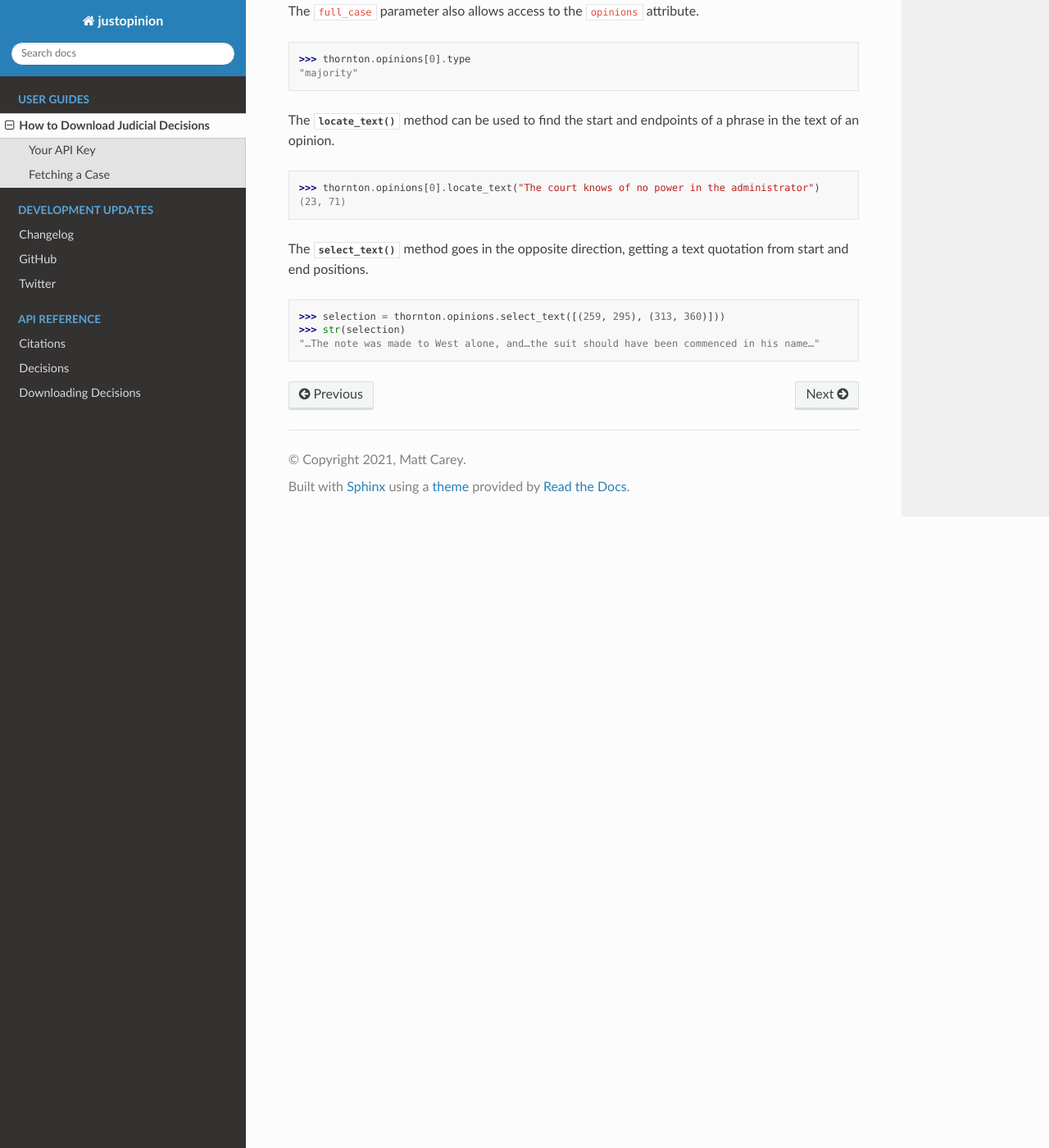
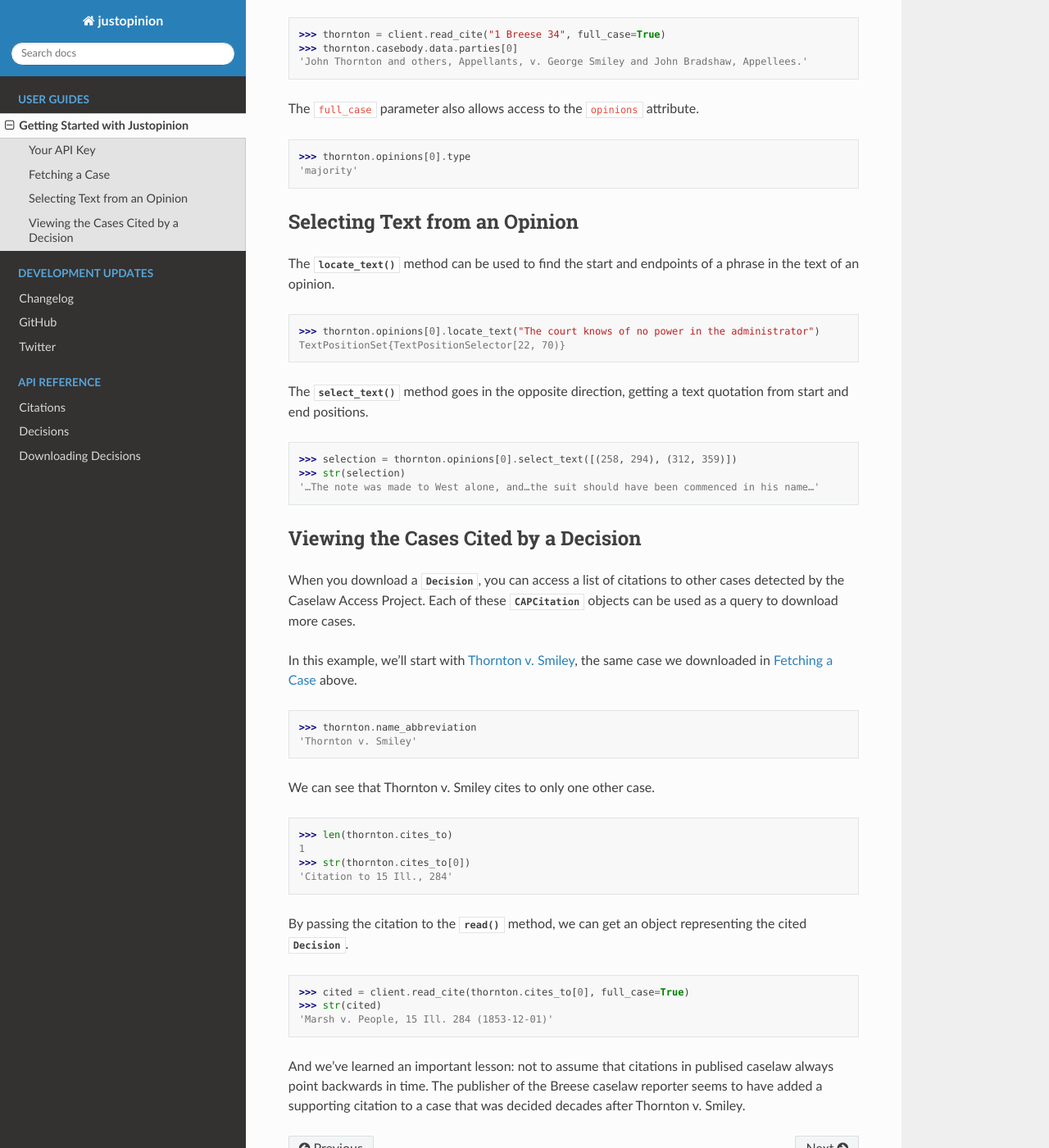
Before and after one commit to mscarey/justopinion, a Sphinx documentation site: the page built from docs/guides/getting_started.rst, in a window 1280 px wide and 1400 px high, scrolled down 1861 px. Shown: the whole window at 82% size. Built offline with Sphinx 7.4.7 and the Read the Docs theme 2.0.0, drawn with Linux system fonts in a browser that asks for light colours; some of the changed text lies outside the part shown.

Commit message:
test doctests in Getting Started guide

```diff
--- a/docs/guides/downloading.rst
+++ b/docs/guides/getting_started.rst
@@ -1,6 +1,6 @@
 ..  _downloading:
 
-How to Download Judicial Decisions
+Getting Started with Justopinion
 =======================================
 
 Justopinion works by downloading data about judicial opinions from
@@ -12,18 +12,18 @@ key <https://case.law/docs/site_features/registration>`__.  Then, you can use
 justopinion to create a :class:`~justopinion.download.CAPClient` object
 that will hold your API key and automate some of the steps of downloading.
 
-Your API key should remain secret like a password. It's important not to include
-your API key in the Python code you write, because you might accidentally post
-it somewhere on the web where other people can see it, like on GitHub.
-
 Your API Key
 ~~~~~~~~~~~~
 
+Your API key should remain secret like a password. It's best not to include
+your API key in any Python code you write, because you might accidentally upload
+it to a public repository where other people can see it, such as a GitHub repository.
+
 A safer way to handle your API key is to use `python-dotenv <https://pypi.org/project/python-dotenv/>`__.
 To use python-dotenv, add a file in the root directory of your project called `.env`.
-Also add `.env` to your `.gitignore` file. The
-`.env` file should contain a line that looks like `CAP_API_KEY=your-api-key-here`.
-Then within your Python code, you can import a variable called `CAP_API_KEY`
+Also add ``.env`` to your ``.gitignore`` file. The
+``.env`` file should contain a line that looks like ``CAP_API_KEY=your-api-key-here``.
+Then within your Python code, you can import a variable called ``CAP_API_KEY``
 that will hold your API key.
 
     >>> import os
@@ -32,37 +32,45 @@ that will hold your API key.
     True
     >>> CAP_API_KEY = os.getenv('CAP_API_KEY')
 
-Next, use the `CAP_API_KEY` variable to create a :class:`~justopinion.download.CAPClient`.
+Next, use the ``CAP_API_KEY`` variable to create a :class:`~justopinion.download.CAPClient`.
 
     >>> from justopinion.download import CAPClient
     >>> client = CAPClient(CAP_API_KEY)
 
+..  _Fetching A Case:
+
 Fetching a Case
 ~~~~~~~~~~~~~~~~
 
-Let’s download Oracle America v. Google, 750 F.3d 1339 (2014), a case that
+Let’s download `Oracle America v. Google, 750 F.3d 1339 (2014) <https://cite.case.law/f3d/750/1339/>`_, a case that
 appears in the :ref:`AuthoritySpoke tutorial <authorityspoke:introduction>`.
 
     >>> from justopinion import CAPClient
     >>> client = CAPClient(api_token=CAP_API_KEY)
-    >>> oracle_download = client.fetch(cite="750 F.3d 1339")
+    >>> oracle_download = client.fetch(query="750 F.3d 1339")
 
-By looking at a field from the API response, we can verify that this is the correct case name.
+We can get the JSON data from the response with the ``.json()`` method.
+By looking at the ``name`` field from the API response, we can verify that we have the correct case name.
 
-    >>> oracle_download["name"]
+    >>> oracle_data = oracle_download.json()
+    >>> oracle_data["results"][0]["name"]
     'ORACLE AMERICA, INC., Plaintiff-Appellant, v. GOOGLE INC., Defendant-Cross-Appellant'
 
 But we haven't loaded the case as a :class:`~justopinion.decisions.Decision` yet. Instead
 it's just a Python :py:class:`dict`. To load the case as a :class:`~justopinion.decisions.Decision`,
 we can use the :meth:`~justopinion.download.CAPClient.read_decision_from_response` method.
 
-    >>> oracle = self.client.read_decision_from_response(oracle_download)
+    >>> oracle = client.read_decision_from_response(oracle_download)
     >>> oracle.name_abbreviation
-    "Oracle America, Inc. v. Google Inc."
+    'Oracle America, Inc. v. Google Inc.'
     >>> oracle.id
     4066790
     >>> oracle.decision_date.isoformat()
-    "2014-05-09"
+    '2014-05-09'
+
+We also could have skipped the step of using the :meth:`~justopinion.download.CAPClient.fetch` method
+and instead used the :meth:`~justopinion.download.CAPClient.read` method to get
+a :class:`~justopinion.decisions.Decision` directly from the :class:`~justopinion.download.CAPClient`.
 
 Although the :class:`~justopinion.decisions.Decision` object has attributes with information
 about the case, it doesn't have fields about the :class:`~justopinion.decisions.Opinion`\s
@@ -80,22 +88,57 @@ text of the opinions, including the party names, on the ``casebody`` attribute.
 
     >>> thornton = client.read_cite("1 Breese 34", full_case=True)
     >>> thornton.casebody.data.parties[0]
-    "John Thornton and others, Appellants, v. George Smiley and John Bradshaw, Appellees."
+    'John Thornton and others, Appellants, v. George Smiley and John Bradshaw, Appellees.'
 
 The ``full_case`` parameter also allows access to the ``opinions`` attribute.
 
     >>> thornton.opinions[0].type
-    "majority"
+    'majority'
+
+Selecting Text from an Opinion
+~~~~~~~~~~~~~~~~~~~~~~~~~~~~~~
 
 The :meth:`~justopinion.decisions.Opinion.locate_text` method can be used to find the
 start and endpoints of a phrase in the text of an opinion.
 
     >>> thornton.opinions[0].locate_text("The court knows of no power in the administrator")
-    (23, 71)
+    TextPositionSet{TextPositionSelector[22, 70)}
 
 The :meth:`~justopinion.decisions.Opinion.select_text` method goes in the opposite direction,
 getting a text quotation from start and end positions.
 
-    >>> selection = thornton.opinions.select_text([(259, 295), (313, 360)]))
+    >>> selection = thornton.opinions[0].select_text([(258, 294), (312, 359)])
     >>> str(selection)
-    "…The note was made to West alone, and…the suit should have been commenced in his name…"
+    '…The note was made to West alone, and…the suit should have been commenced in his name…'
+
+Viewing the Cases Cited by a Decision
+~~~~~~~~~~~~~~~~~~~~~~~~~~~~~~~~~~~~~
+
+When you download a :class:`~justopinion.decisions.Decision`, you can access a list of
+citations to other cases detected by the Caselaw Access Project. Each of these
+:class:`~justopinion.citations.CAPCitation` objects can be used as a query to download more cases.
+
+In this example, we'll start with `Thornton v. Smiley <https://cite.case.law/ill/1/34/>`_,
+the same case we downloaded in :ref:`Fetching A Case` above.
+
+    >>> thornton.name_abbreviation
+    'Thornton v. Smiley'
+
+We can see that Thornton v. Smiley cites to only one other case.
+
+    >>> len(thornton.cites_to)
+    1
+    >>> str(thornton.cites_to[0])
+    'Citation to 15 Ill., 284'
+
+By passing the citation to the :meth:`~justopinion.download.CAPClient.read` method, we can get
+an object representing the cited :class:`~justopinion.decisions.Decision`.
+
+    >>> cited = client.read_cite(thornton.cites_to[0], full_case=True)
+    >>> str(cited)
+    'Marsh v. People, 15 Ill. 284 (1853-12-01)'
+
+And we've learned an important lesson: not to assume that citations in publised caselaw
+always point backwards in time. The publisher of the Breese caselaw reporter
+seems to have added a supporting citation to a case that was decided decades
+after Thornton v. Smiley.
--- a/docs/index.rst
+++ b/docs/index.rst
@@ -21,10 +21,10 @@ so you can install it from the command line with pip:
 Justopinion runs on Python versions 3.8 and up.
 
 .. toctree::
-   :maxdepth: 1
+   :maxdepth: 2
    :caption: User Guides
 
-   guides/downloading.rst
+   guides/getting_started.rst
 
 .. toctree::
    :maxdepth: 2
--- a/requirements-dev.txt
+++ b/requirements-dev.txt
@@ -7,3 +7,4 @@ pytest-recording
 python-dotenv
 types-requests
 coveralls
+-e .
```
Also changed, not shown: 5 other files.
